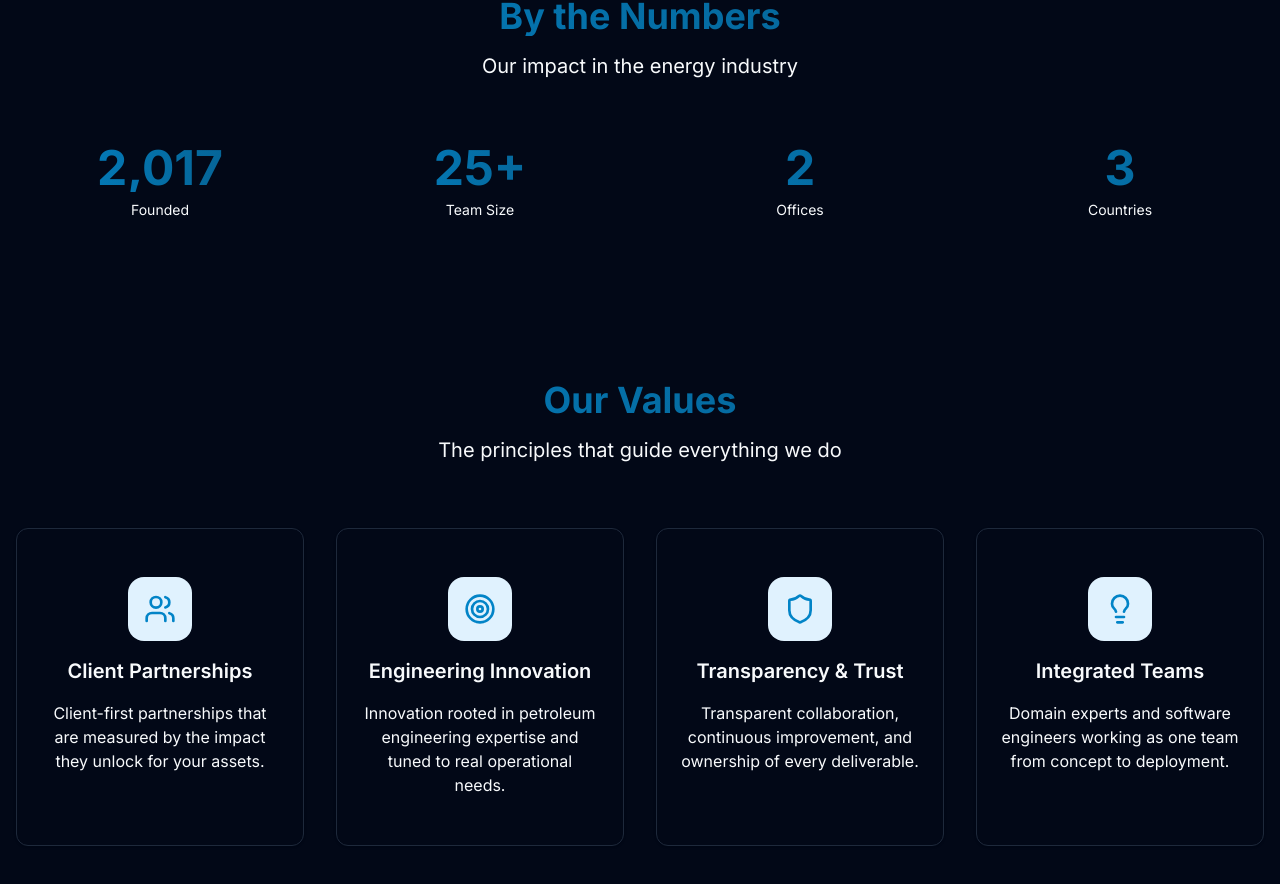
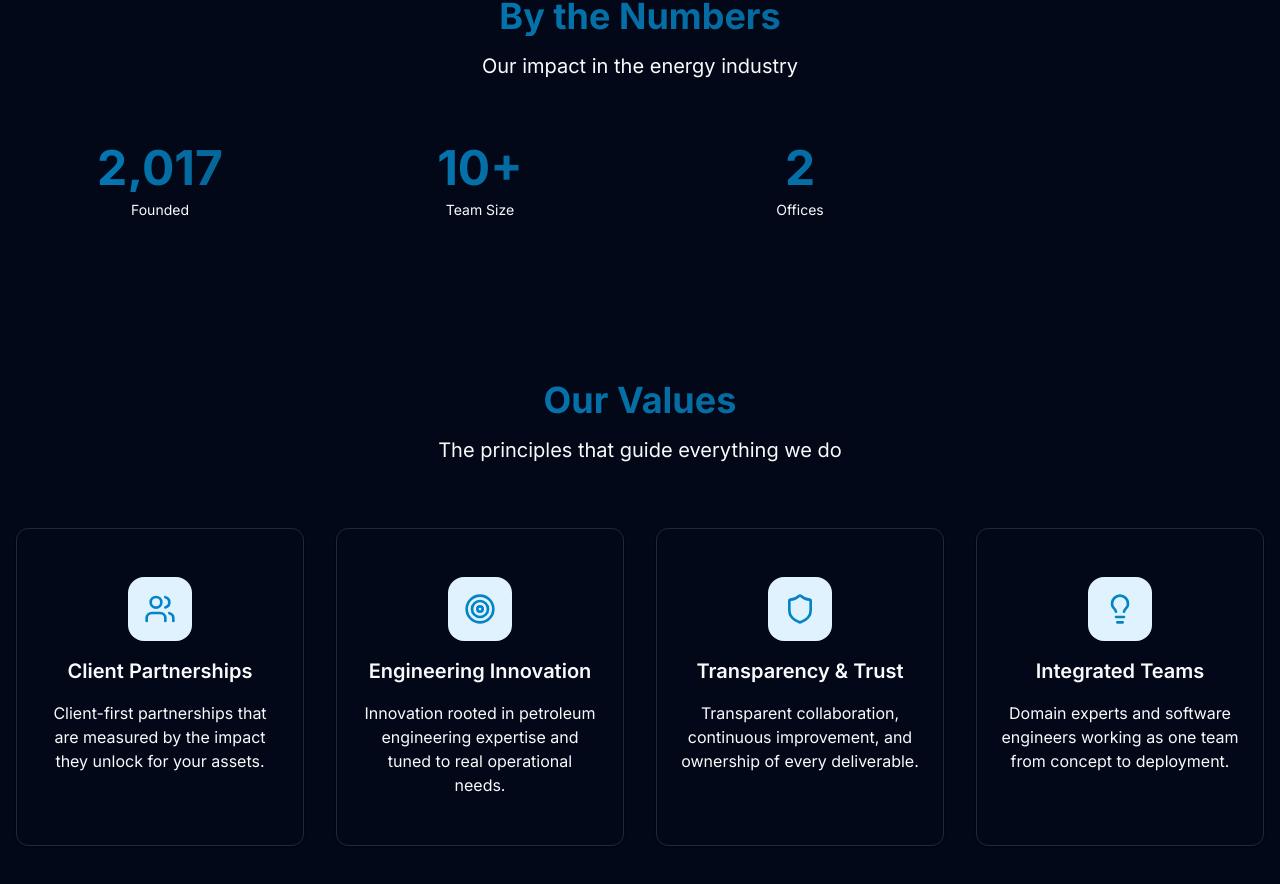
Before and after one commit to nurs3it/byteallenergy, a Next.js app: page /about in a window 1280 px wide. Shown: the part 1410-2294 px from the top of the page. Built offline with nearby package versions, Linux system fonts and the light colour scheme.

Commit message:
Update team size statistic in AboutPage to reflect current data, reducing the value from 25 to 10 for accuracy. Remove outdated country statistic for improved clarity.

```diff
--- a/src/app/about/page.tsx
+++ b/src/app/about/page.tsx
@@ -11,9 +11,8 @@ export default function AboutPage() {
 
   const stats = [
     { label: content.about.founded, value: 2017, suffix: '' },
-    { label: content.about.teamSize, value: 25, suffix: '+' },
+    { label: content.about.teamSize, value: 10, suffix: '+' },
     { label: content.about.offices, value: 2, suffix: '' },
-    { label: content.about.countries, value: 3, suffix: '' },
   ]
 
   const values = [
```
